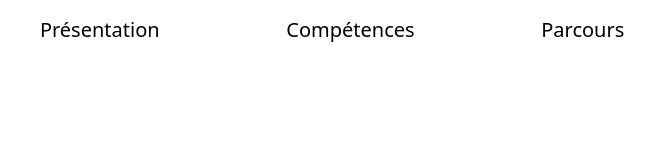
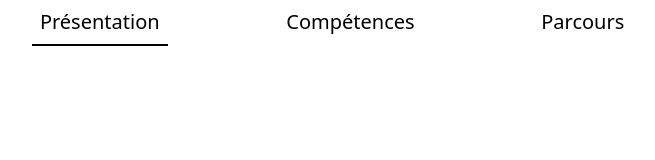
Before and after one commit to TheoCvg/theocvg.github.io, a website with bundled scripts: page index.html in a window 1280 px wide. Both pictures are taken after a click on the link "Présentation". Shown: the whole page, without its empty margins (379-1034 px from the left). Built offline with nearby package versions, Linux system fonts and the light colour scheme.

Commit message:
Changement de l'apparence du titre de section en fonction de s'il est actif (afficher à l'écran)

```diff
--- a/index.html
+++ b/index.html
@@ -4,20 +4,20 @@
     <meta charset="UTF-8">
     <meta name="viewport" content="width=device-width, initial-scale=1.0">
     <link href="./src/css/output.css" rel="stylesheet">
+    <script type="module" src="./src/js/main.js"></script>
     <title>Portfolio Théo Cavagne</title>
 </head>
 <body>
-    <nav class="py-4">
+    <nav class=" bg-white">
         <div class="flex justify-end w-5/6">
             <div class="flex justify-around text-xl w-4/6">
-                <div class="hover:animate-bounce"><a href="#" class="py-3">Présentation</a></div>
-                <div class="hover:animate-bounce"><a href="#" class="py-3">Compétences</a></div>
-                <div class="hover:animate-bounce"><a href="#" class="py-3">Parcours</a></div>
+                <a href="#" class="nav-item nav-active">Présentation</a>
+                <a href="#" class="nav-item">Compétences</a>
+                <a href="#" class="nav-item">Parcours</a>
             </div>
         </div>
     </nav>
-    <main>
-
+    <main >
     </main>
     <footer></footer>
 </body>
--- a/src/css/input.css
+++ b/src/css/input.css
@@ -1,3 +1,17 @@
 @tailwind base;
 @tailwind components;
 @tailwind utilities;
+
+@layer components {
+    .nav-active {
+        --tw-border-opacity: 1;
+        border-color: rgb(0 0 0 / var(--tw-border-opacity)) /* #000000 */;
+        border-bottom-width: 2px;
+    }
+    .nav-item {
+        padding-top: 0.5rem /* 8px */;
+        padding-bottom: 0.5rem /* 8px */;
+        padding-left: 0.5rem /* 8px */;
+        padding-right: 0.5rem /* 8px */;
+    }
+}
--- /dev/null
+++ b/src/js/main.js
@@ -0,0 +1,3 @@
+import { apply_listeners } from "./navbar.js"
+
+apply_listeners();
--- /dev/null
+++ b/src/js/navbar.js
@@ -0,0 +1,20 @@
+//Appliquer le thème sur le bouton d'une section
+const nav_items = document.getElementsByClassName('nav-item');
+
+export function apply_listeners(){
+
+    for(let nav_item of nav_items){
+        nav_item.addEventListener("click", setAsActiveElement);
+    }
+}
+
+function setAsActiveElement(event){
+
+    for(let nav_item of nav_items){
+        if(nav_item == event.target){
+            nav_item.classList.add("nav-active")
+        }else{
+            nav_item.classList.remove("nav-active")
+        }
+    }
+}
```
Also changed, not shown: src/css/output.css, 1 other file.
